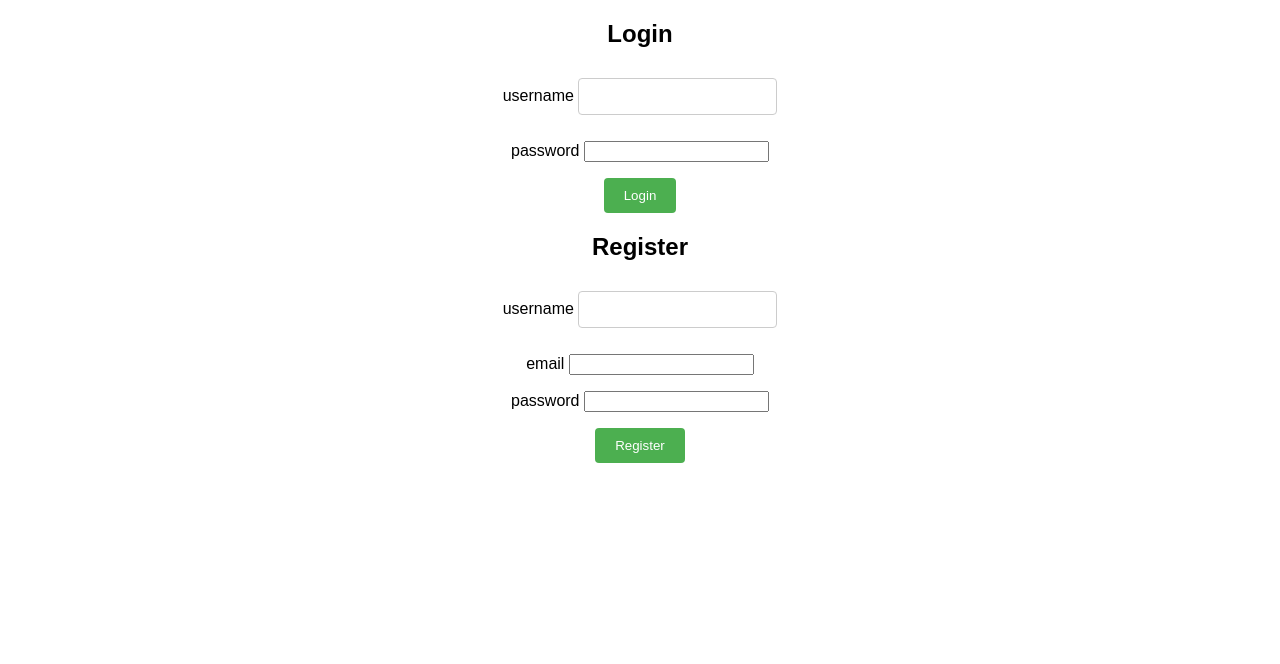
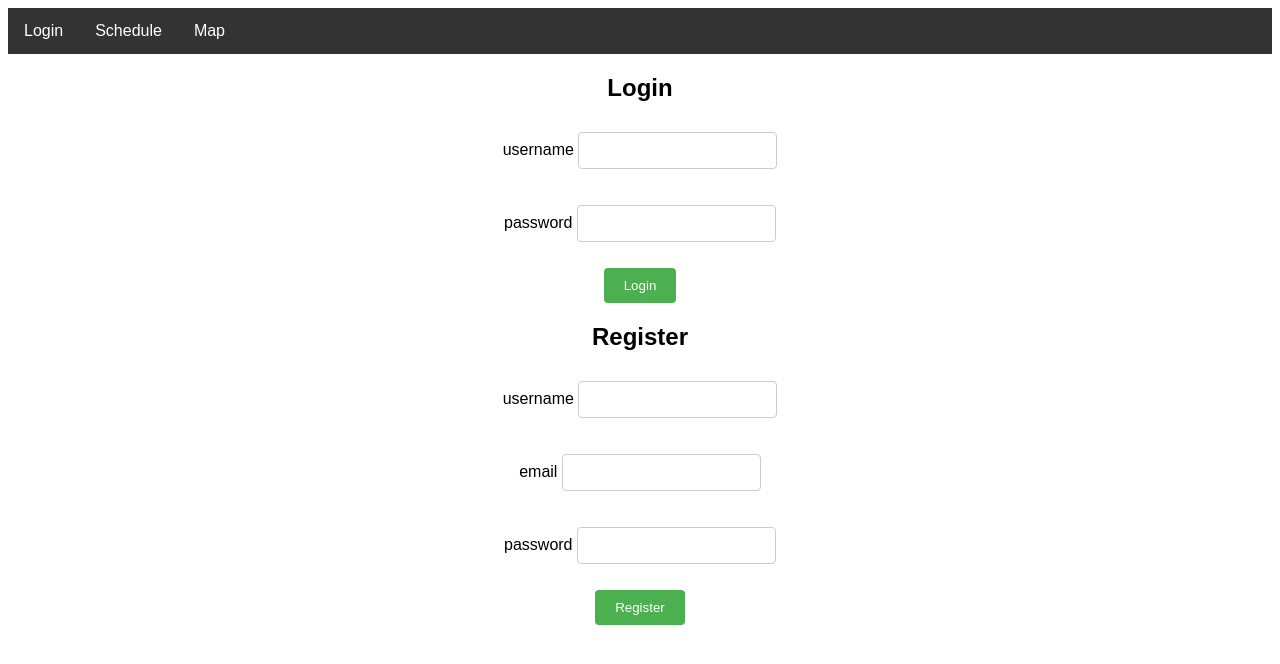
Before and after one commit to cs411-alawini/fa23-cs411-team047-T47, a Flask app: page / in a window 1280 px wide. Shown: the top 664 px of the page. Run offline with Flask 3, Linux system fonts and the light colour scheme; data that the repository does not hold is empty; some libraries are stand-ins or nearby versions.

Commit message:
updated buttons for two pages
buttons in the navigation bar don't work for now,
have to use the buttons placed on the bottom to move back and forth to other pages.

```diff
--- a/static/css/style.css
+++ b/static/css/style.css
@@ -27,6 +27,18 @@ input[type="text"] {
     border: 1px solid #ccc;
     border-radius: 4px;
 }
+input[type="password"] {
+    padding: 10px;
+    margin: 10px 0;
+    border: 1px solid #ccc;
+    border-radius: 4px;
+}
+input[type="email"] {
+    padding: 10px;
+    margin: 10px 0;
+    border: 1px solid #ccc;
+    border-radius: 4px;
+}
 
 #loadingBarContainer {
     width: 100%;
@@ -41,3 +53,27 @@ input[type="text"] {
     line-height: 30px;
     color: white;
 }
+
+nav ul {
+    list-style-type: none;
+    margin: 0;
+    padding: 0;
+    overflow: hidden;
+    background-color: #333;
+}
+
+nav ul li {
+    float: left;
+}
+
+nav ul li a {
+    display: block;
+    color: white;
+    text-align: center;
+    padding: 14px 16px;
+    text-decoration: none;
+}
+
+nav ul li a:hover {
+    background-color: #111;
+}
--- a/templates/index.html
+++ b/templates/index.html
@@ -8,6 +8,15 @@
 </head>
 
 <body>
+
+    <!-- Navigation Bar -->
+    <nav>
+        <ul>
+            <li><a id="navLogin">Login</a></li>
+            <li><a id="navSchedule">Schedule</a></li>
+            <li><a id="navMainContent">Map</a></li>
+        </ul>
+    </nav>
 
     <!-- Login Section -->
     <form id="loginForm" method="post" action="/login">
@@ -53,9 +62,37 @@
     </div>
 
     <!-- shedule page content -->
+    <div id="schedulePage" style="display:none;">
+        <h2>Bus Schedule</h2>
+        <div id="busSchedule">
+            <!-- Example Bus Schedule Content -->
+            <p>Route 101 - Main Street</p>
+            <ul>
+                <li>08:00 AM - Bus Stop A</li>
+                <li>08:15 AM - Bus Stop B</li>
+                <li>08:30 AM - Bus Stop C</li>
+                <!-- Add more schedule items as needed -->
+            </ul>
+        </div>
+
+        <h2>Comments</h2>
+        <div id="commentsSection">
+            <textarea id="commentBox" placeholder="Leave a comment"></textarea>
+            <button id="submitComment">Post Comment</button>
+            <div id="commentsDisplay">
+                <!-- Comments will be displayed here -->
+                <p><strong>User1:</strong> Great service on Route 101!</p>
+                <p><strong>User2:</strong> Bus was late today at Stop B.</p>
+                <!-- Add more comments as examples or from user input -->
+            </div>
+        </div>
+    </div>
+
+    <!-- Navigation Buttons -->
+    <button id="showMainContentBtn" style="display:none;">Show Main Content</button>
+    <button id="showSchedulePageBtn" style="display:none;">Show Schedule Page</button>
 
 
-    <script async defer src="https://maps.googleapis.com/maps/api/js?key=AIzaSyBS-S37L58YssF52HQocELjBEI4s1-NSiM&callback=initMap"></script>
 
     <script>
         // Custom map styles to hide default bus stops
@@ -73,6 +110,8 @@
         let allBusStopsData = []; // Array to store all bus stops data
         let shapes = [];
         let closeByStops = [];
+        let isLoggedIn = false; // Flag to track login status
+
 
         // clear the current routes and bus stops in the maps
         function clearMap() {
@@ -285,8 +324,12 @@
                     alert(data.error);
                 }
                 else {
+                    isLoggedIn = true;
+
+
                     // go into the main content
                     document.getElementById('mainContent').style.display = 'block';
+                    document.getElementById('showSchedulePageBtn').style.display = 'block';
                     // hide the login and registration forms
                     document.getElementById('loginForm').style.display = 'none';
                     document.getElementById('registrationForm').style.display = 'none';
@@ -297,6 +340,78 @@
                 console.error('Error:', error);
                 alert("An error occurred");
             });
+        });
+
+
+
+        document.getElementById('navLogin').addEventListener('click', function() {
+            document.getElementById('loginPage').style.display = 'block';
+            document.getElementById('schedulePage').style.display = 'none';
+            document.getElementById('mainContent').style.display = 'none';
+        });
+
+        document.getElementById('navSchedule').addEventListener('click', function() {
+            document.getElementById('loginPage').style.display = 'none';
+            document.getElementById('schedulePage').style.display = 'block';
+            document.getElementById('mainContent').style.display = 'none';
+        });
+
+        document.getElementById('navMainContent').addEventListener('click', function() {
+            document.getElementById('loginPage').style.display = 'none';
+            document.getElementById('schedulePage').style.display = 'none';
+            document.getElementById('mainContent').style.display = 'block';
+        });
+
+        // Function to handle navigation
+        function navigateTo(page) {
+            if (page !== 'loginPage' && !isLoggedIn) {
+                alert("Please log in first");
+                return;
+            }
+
+            document.getElementById('loginPage').style.display = (page === 'loginPage') ? 'block' : 'none';
+            document.getElementById('schedulePage').style.display = (page === 'schedulePage') ? 'block' : 'none';
+            document.getElementById('mainContent').style.display = (page === 'mainContent') ? 'block' : 'none';
+        }
+
+        // Event listeners for navigation links
+        document.getElementById('navLogin').addEventListener('click', () => navigateTo('loginPage'));
+        document.getElementById('navSchedule').addEventListener('click', () => navigateTo('schedulePage'));
+        document.getElementById('navMainContent').addEventListener('click', () => navigateTo('mainContent'));
+
+
+        document.getElementById('submitComment').addEventListener('click', function() {
+            const comment = document.getElementById('commentBox').value;
+            if (comment.trim() === '') {
+                alert('Please enter a comment.');
+                return;
+            }
+
+            // Add the comment to the display (for example purposes)
+            // In a real application, you would send this to the server
+            const commentsDisplay = document.getElementById('commentsDisplay');
+            const newComment = document.createElement('p');
+            newComment.innerHTML = `<strong>You:</strong> ${comment}`;
+            commentsDisplay.appendChild(newComment);
+
+            // Clear the comment box
+            document.getElementById('commentBox').value = '';
+        });
+
+        document.getElementById('showSchedulePageBtn').addEventListener('click', function() {
+            document.getElementById('schedulePage').style.display = 'block';
+            document.getElementById('mainContent').style.display = 'none';
+            document.getElementById('showMainContentBtn').style.display = 'block';
+            document.getElementById('showSchedulePageBtn').style.display = 'none';
+            // Optionally, toggle button visibility if needed
+        });
+
+        document.getElementById('showMainContentBtn').addEventListener('click', function() {
+            document.getElementById('schedulePage').style.display = 'none';
+            document.getElementById('mainContent').style.display = 'block';
+            document.getElementById('showMainContentBtn').style.display = 'none';
+            document.getElementById('showSchedulePageBtn').style.display = 'block';
+            // Optionally, toggle button visibility if needed
         });
 
         // Handle Registration Form Submission
@@ -342,6 +457,8 @@
 
     </script>
 
+    <script async defer src="https://maps.googleapis.com/maps/api/js?key=AIzaSyBS-S37L58YssF52HQocELjBEI4s1-NSiM&callback=initMap"></script>
+
     <!-- <script src="{{ url_for('static', filename='js/data.js') }}" type="module"></script>
     <script src="{{ url_for('static', filename='js/map.js') }}" type="module"></script>
     <script src="{{ url_for('static', filename='js/ui.js') }}" type="module"></script> -->
```
